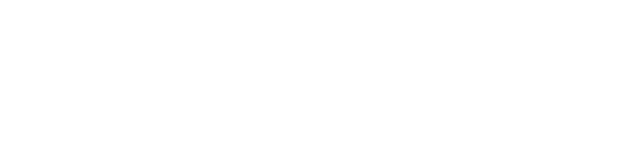
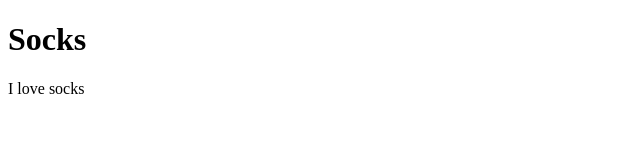
Before and after one commit to leticiacareli/intro-vue-3, a plain HTML site: page index.html in a window 1280 px wide. Shown: the whole page, without its empty margins (0-640 px from the left). Drawn offline with nearby package versions, Linux system fonts and the light colour scheme.

Commit message:
Creating the Vue App

```diff
--- a/index.html
+++ b/index.html
@@ -4,9 +4,27 @@
     <meta charset="UTF-8">
     <meta http-equiv="X-UA-Compatible" content="IE=edge">
     <meta name="viewport" content="width=device-width, initial-scale=1.0">
-    <title>Document</title>
+    <link rel="stylesheet" href="./assets/styles.css">
+    <script src="https://unpkg.com/vue@3/dist/vue.global.js"></script>
+    <title>Vue Mastery</title>
 </head>
 <body>
 
+    <div id="app">
+
+        <h1>{{product}}</h1>
+
+        <p>{{description}}</p>
+
+    </div>
+
+    <script src="main.js"></script>
+
+    <script>
+
+        const mountedApp = app.mount('#app')
+
+    </script>
+
 </body>
 </html>
--- a/main.js
+++ b/main.js
@@ -0,0 +1,8 @@
+const app = Vue.createApp({
+    data(){
+        return{
+            product: 'Socks',
+            description: 'I love socks',
+        }
+    }
+})
```
